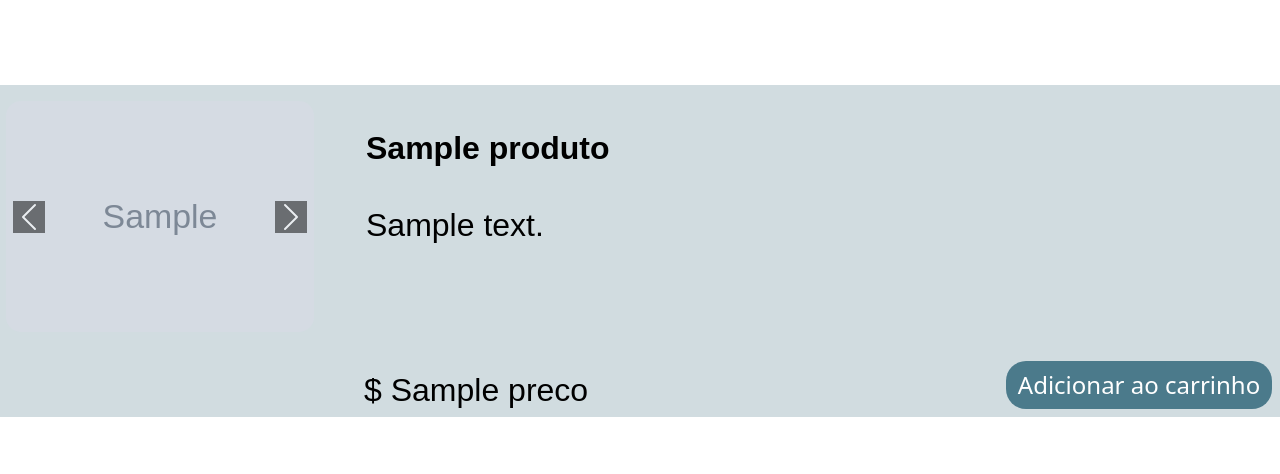
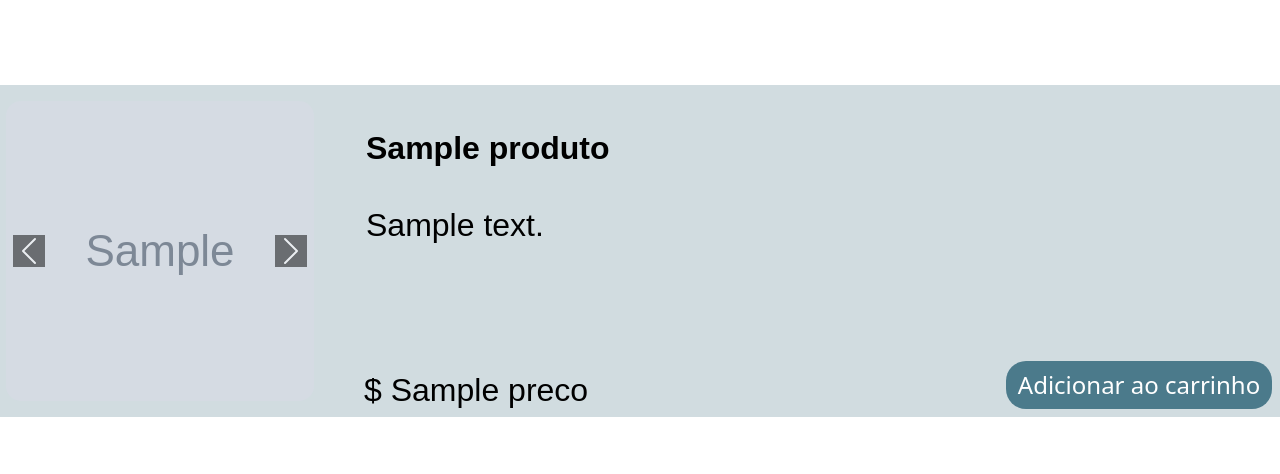
Before and after one commit to GiovanaCarrascosa/projeto_musical, a Flask app: template templates/produtos.html in a window 1280 px wide. Shown: the part 100-574 px from the top of the page. Run offline with Flask 3, Linux system fonts and the light colour scheme; the template is opened without the code that fills it: most values are stand-ins (such as "Sample title", 1, 10 or a date in 2020); grey boxes marked "Sample" are stand-in pictures; some libraries are stand-ins or nearby versions; some web fonts are replaced.

Commit message:
imagem com tamanho certo

```diff
--- a/static/css/produtos.css
+++ b/static/css/produtos.css
@@ -54,6 +54,8 @@
 .carousel-item img {
     border-radius: 15px;
     display: block;
+    width: 308px;
+    height: 300px;
 }
 
 .carousel-control-prev-icon,
```
